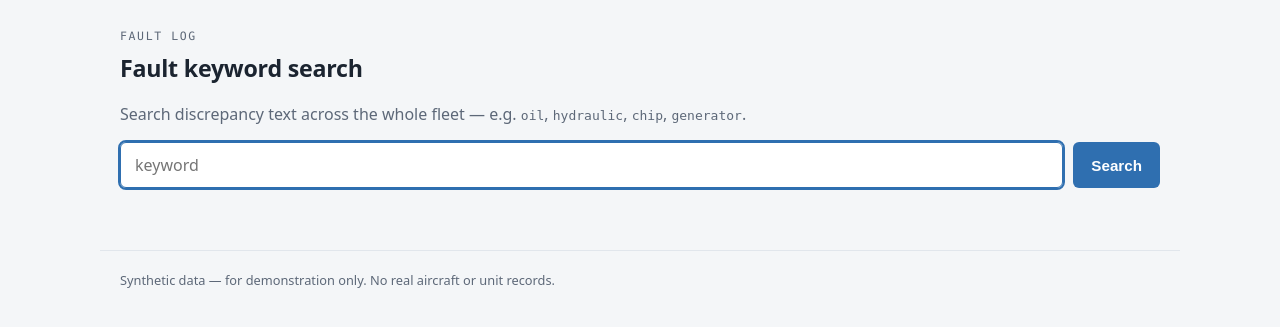
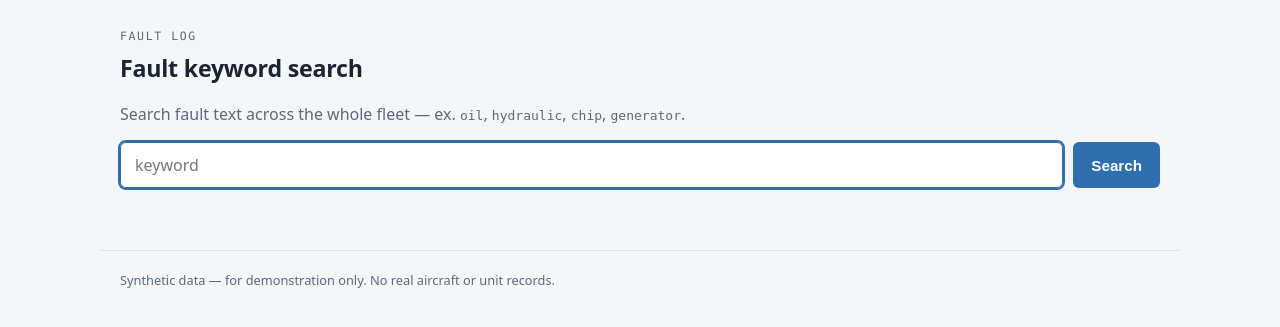
Before and after one commit to tyjaefox/bird-book, a Flask app: page /search in a window 1280 px wide. Shown: the part 61-388 px from the top of the page. Run offline with Flask 3, Linux system fonts and the light colour scheme.

Commit message:
Changed search bar text for simplicity if data varies from static examples

```diff
--- a/templates/index.html
+++ b/templates/index.html
@@ -5,7 +5,7 @@
   <p class="muted">{{ total }} aircraft logged. Search by tail number, model, or company.</p>
 
   <form class="searchbar" method="get" action="{{ url_for('index') }}">
-    <input type="text" name="q" value="{{ q }}" placeholder="e.g. 92-26471, UH-60M, 2-101 AVN" autofocus>
+    <input type="text" name="q" value="{{ q }}" placeholder="enter tail number, unit, or acft model" autofocus>
     <button class="btn" type="submit">Search</button>
   </form>
 
--- a/templates/search.html
+++ b/templates/search.html
@@ -3,7 +3,7 @@
 {% block content %}
   <div class="eyebrow">Fault log</div>
   <h1>Fault keyword search</h1>
-  <p class="muted">Search discrepancy text across the whole fleet — e.g. <code>oil</code>, <code>hydraulic</code>, <code>chip</code>, <code>generator</code>.</p>
+  <p class="muted">Search fault text across the whole fleet — ex. <code>oil</code>, <code>hydraulic</code>, <code>chip</code>, <code>generator</code>.</p>
 
   <form class="searchbar" method="get" action="{{ url_for('keyword_search') }}">
     <input type="text" name="kw" value="{{ kw }}" placeholder="keyword" autofocus>
```
